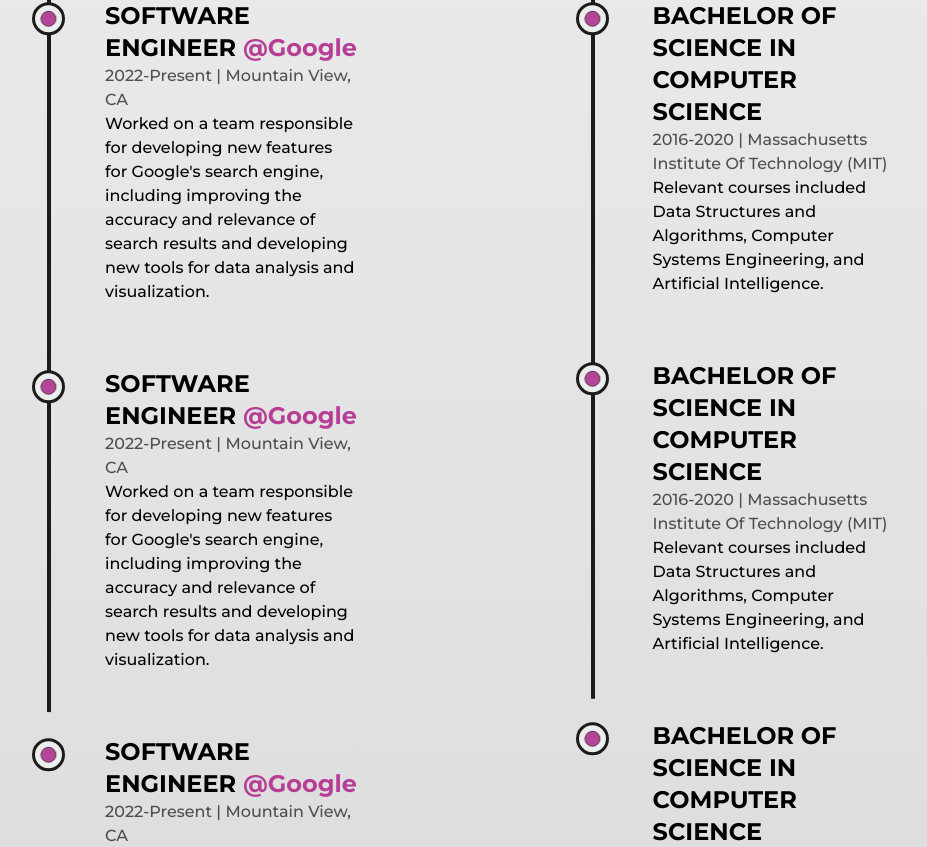
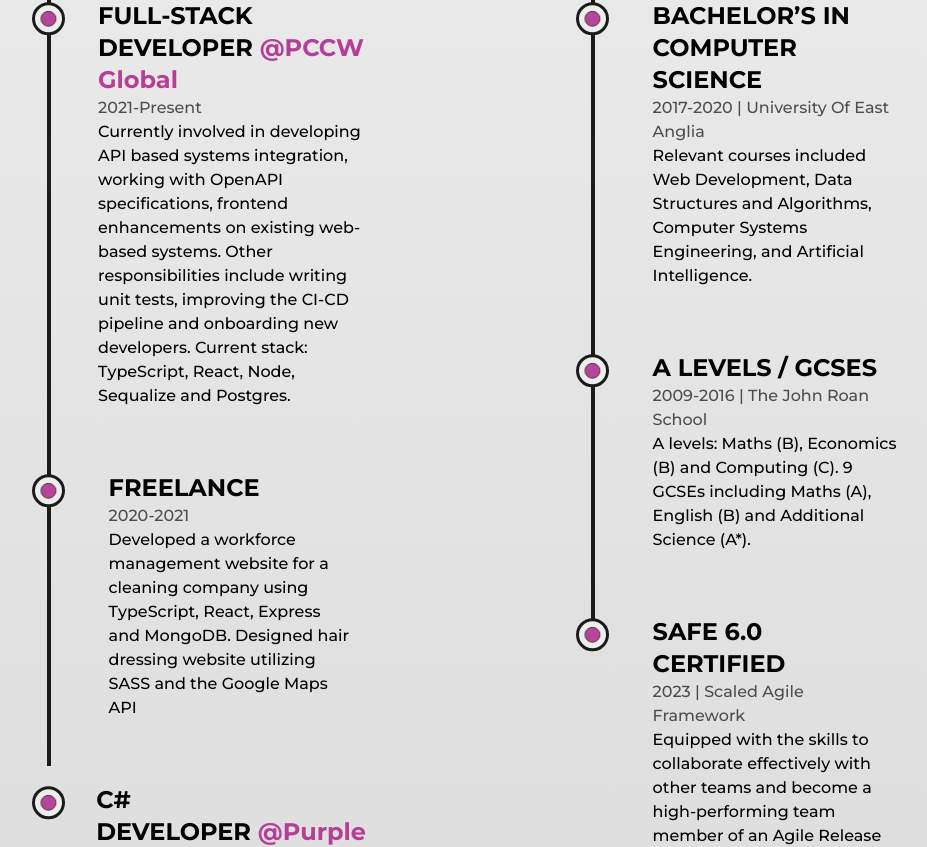
Before and after one commit to kris-gergov/new_portfolio, a Next.js app: page /about in a window 1280 px wide. Shown: the part 332-1179 px from the top of the page, without its empty margins (153-1080 px from the left). Built offline with nearby package versions, Linux system fonts and the light colour scheme.

Commit message:
Updates to the about page

```diff
--- a/src/components/Education.tsx
+++ b/src/components/Education.tsx
@@ -55,25 +55,24 @@
         />
         <ul className="w-full flex flex-col items-start justify-between ml-4">
           <Details
-            type="Bachelor Of Science In Computer Science"
-            time="2016-2020"
-            place="Massachusetts Institute Of Technology (MIT)"
-            info="Relevant courses included Data Structures and Algorithms, Computer Systems Engineering, and Artificial
+            type="Bachelor’s in Computer Science"
+            time="2017-2020"
+            place="University of East Anglia"
+            info="Relevant courses included Web Development, Data Structures and Algorithms, Computer Systems Engineering, and Artificial
             Intelligence."
           />
           <Details
-            type="Bachelor Of Science In Computer Science"
-            time="2016-2020"
-            place="Massachusetts Institute Of Technology (MIT)"
-            info="Relevant courses included Data Structures and Algorithms, Computer Systems Engineering, and Artificial
-            Intelligence."
+            type="A Levels / GCSEs"
+            time="2009-2016"
+            place="The John Roan School"
+            info="A levels: Maths (B), Economics (B) and Computing (C). 9 GCSEs including Maths (A), English (B) and
+            Additional Science (A*)."
           />
           <Details
-            type="Bachelor Of Science In Computer Science"
-            time="2016-2020"
-            place="Massachusetts Institute Of Technology (MIT)"
-            info="Relevant courses included Data Structures and Algorithms, Computer Systems Engineering, and Artificial
-            Intelligence."
+            type="SAFE 6.0 Certified"
+            time="2023"
+            place="Scaled Agile Framework"
+            info="Equipped with the skills to collaborate effectively with other teams and become a high-performing team member of an Agile Release Train (ART)."
           />
         </ul>
       </div>
--- a/src/components/Experience.tsx
+++ b/src/components/Experience.tsx
@@ -3,7 +3,7 @@
 import ListItemIcon from './ListItemIcon';
 import AnimatedText from './AnimatedText';
 
-const Details = ({ position, company, companyLink, time, address, work }) => {
+const Details = ({ position, company = '', companyLink = '', time, work }) => {
   const ref = useRef(null);
 
   return (
@@ -24,11 +24,11 @@
             target="_blank"
             className="text-primary capitalize"
           >
-            @{company}
+            {company ? `@${company}` : ''}
           </a>
         </h3>
         <span className="capitalize font-medium text-dark/75 dark:text-light/80">
-          {time} | {address}
+          {time}
         </span>
         <p className="font-medium w-full sm:font-normal">{work}</p>
       </motion.div>
@@ -62,34 +62,32 @@
         />
         <ul className="w-full flex flex-col items-start justify-between ml-4">
           <Details
-            position="Software Engineer"
-            company="Google"
-            companyLink="www.gooogle.com"
-            time="2022-Present"
-            address="Mountain View, CA"
-            work="Worked on a team responsible for developing new features for Google's
-search engine, including improving the accuracy and relevance of search results and
-developing new tools for data analysis and visualization."
+            position="Full-Stack Developer"
+            company="PCCW Global"
+            companyLink="https://www.pccwglobal.com/"
+            time="2021-Present"
+            work="Currently involved in developing API based systems integration,
+            working with OpenAPI specifications, frontend enhancements on existing web-based systems.
+            Other responsibilities include writing unit tests, improving the CI-CD pipeline and onboarding new developers.
+            Current stack: TypeScript, React, Node, Sequalize and Postgres."
           />
           <Details
-            position="Software Engineer"
-            company="Google"
-            companyLink="www.gooogle.com"
-            time="2022-Present"
-            address="Mountain View, CA"
-            work="Worked on a team responsible for developing new features for Google's
-search engine, including improving the accuracy and relevance of search results and
-developing new tools for data analysis and visualization."
+            position="Freelance"
+            time="2020-2021"
+            work="Developed a workforce management website for a
+            cleaning company using TypeScript, React, Express and MongoDB.
+            Designed hair dressing website utilizing SASS and the
+            Google Maps API"
           />
           <Details
-            position="Software Engineer"
-            company="Google"
-            companyLink="www.gooogle.com"
-            time="2022-Present"
-            address="Mountain View, CA"
-            work="Worked on a team responsible for developing new features for Google's
-search engine, including improving the accuracy and relevance of search results and
-developing new tools for data analysis and visualization."
+            position="C# Developer"
+            company="Purple Crane"
+            companyLink="https://www.purplecrane.com/"
+            time="2016-2017"
+            work="Maintained and updated code for 3+ large scale .NET
+            websites, using MVC, jQuery, HTML, and CSS. Worked in an Agile team of .NET developers to
+            identify and resolve system defects. Developed automated scheduled database backup
+            and delete scripts."
           />
         </ul>
       </div>
--- a/src/pages/about.tsx
+++ b/src/pages/about.tsx
@@ -1,12 +1,9 @@
-import AnimatedText from '@/components/AnimatedText';
 import Education from '@/components/Education';
 import Experience from '@/components/Experience';
 import Layout from '@/components/Layout';
 import Skills from '@/components/Skills';
 import Head from 'next/head';
-import Image from 'next/image';
 import React from 'react';
-import profilePic from '../../public/images/profile/developer-pic-2.jpg';
 
 const about = () => {
   return (
```
